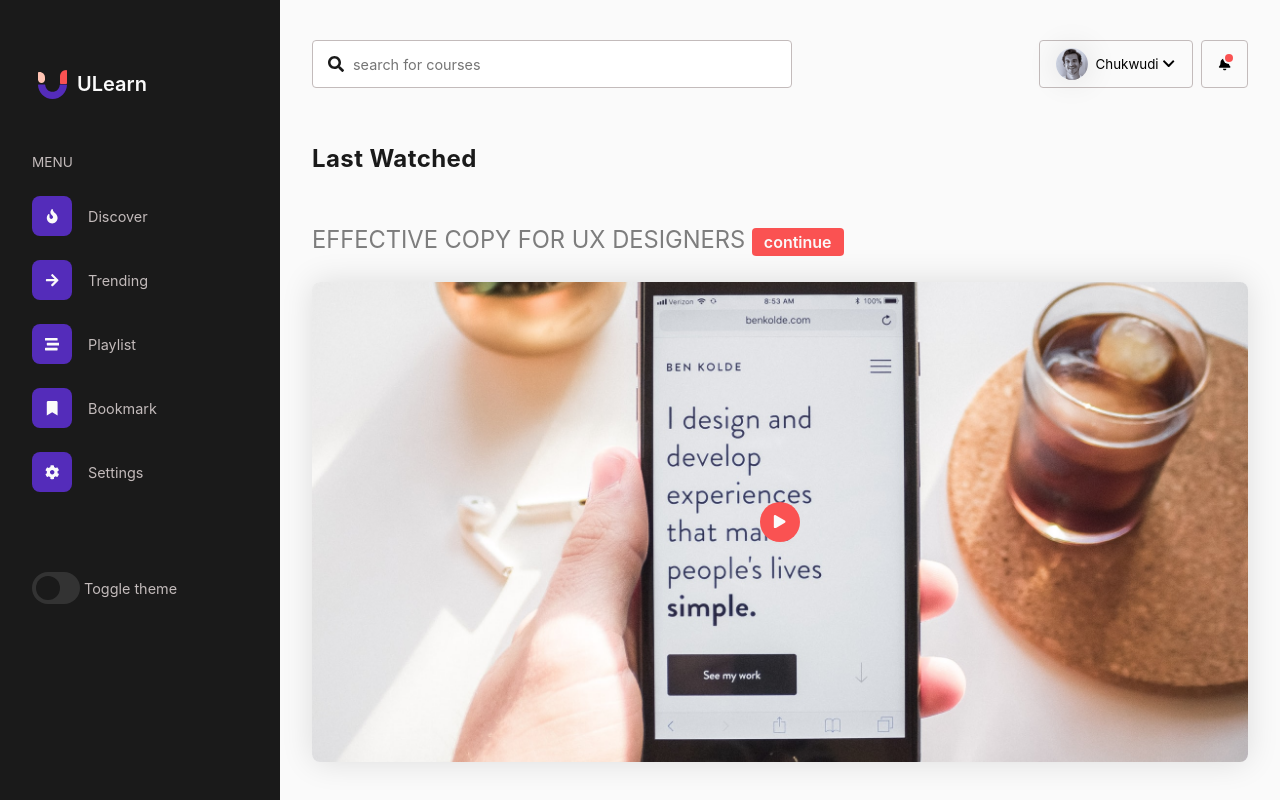
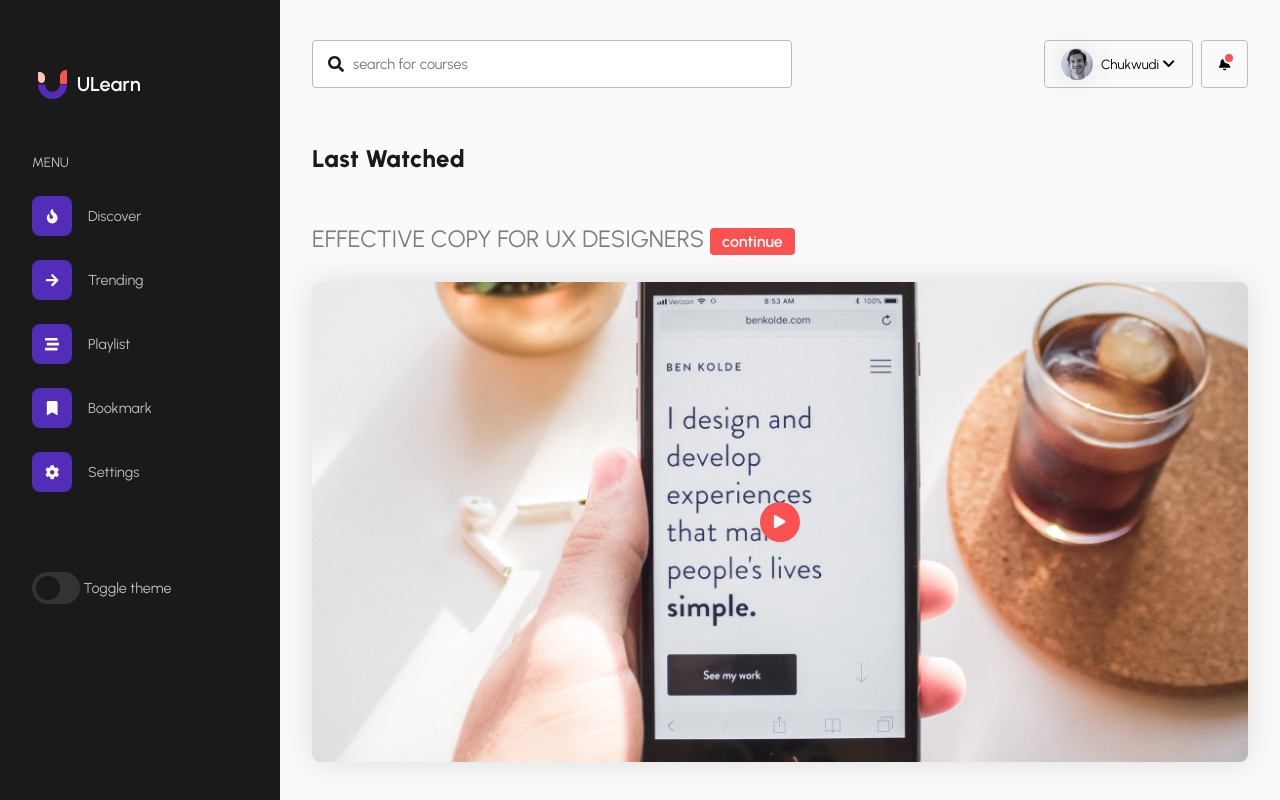
Before and after one commit to gzkdev/dashboard-ui-website, a React (Create React App) app: page / in a window 1280 px wide. Shown: the top 800 px of the page. Built offline with nearby package versions, Linux system fonts and the light colour scheme.

Commit message:
added urbanist font

```diff
--- a/src/index.css
+++ b/src/index.css
@@ -1,3 +1,5 @@
+@import url("https://fonts.googleapis.com/css2?family=Urbanist:wght@400;600;800&display=swap");
+
 *,
 *::before,
 *::after {
@@ -25,9 +27,7 @@
 body {
   width: 100%;
   font-size: 1rem;
-  font-family: Poppins, Inter, -apple-system, BlinkMacSystemFont, "Segoe UI",
-    "Roboto", "Oxygen", "Ubuntu", "Cantarell", "Fira Sans", "Droid Sans",
-    "Helvetica Neue", sans-serif;
+  font-family: Urbanist, Poppins, Inter, sans-serif;
   line-height: 1.5;
   color: var(--color500);
   background: var(--color100);
```
